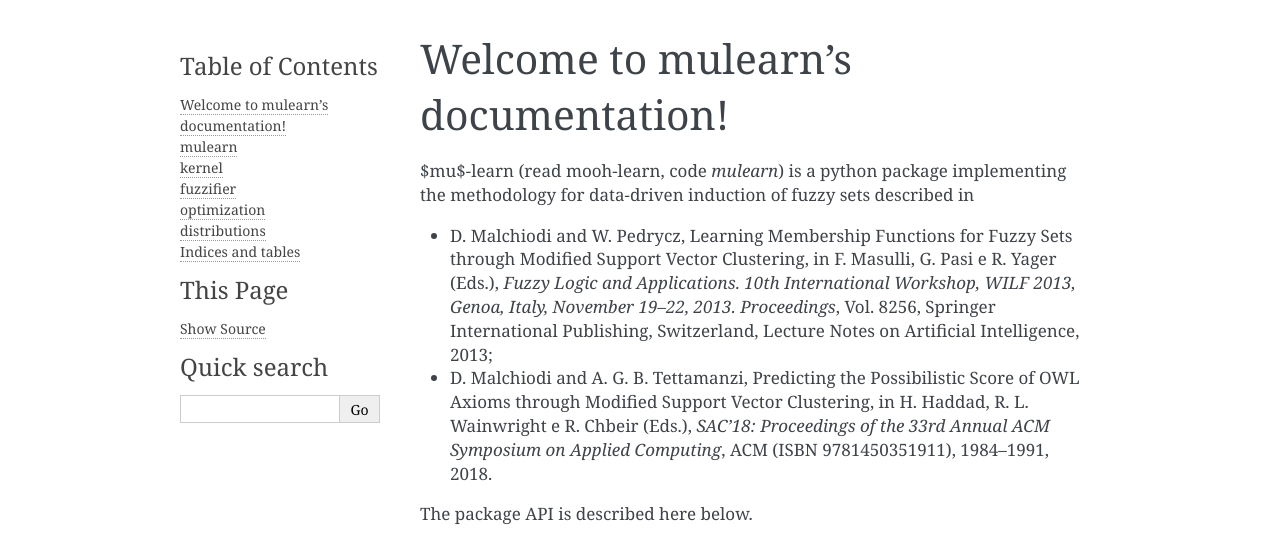
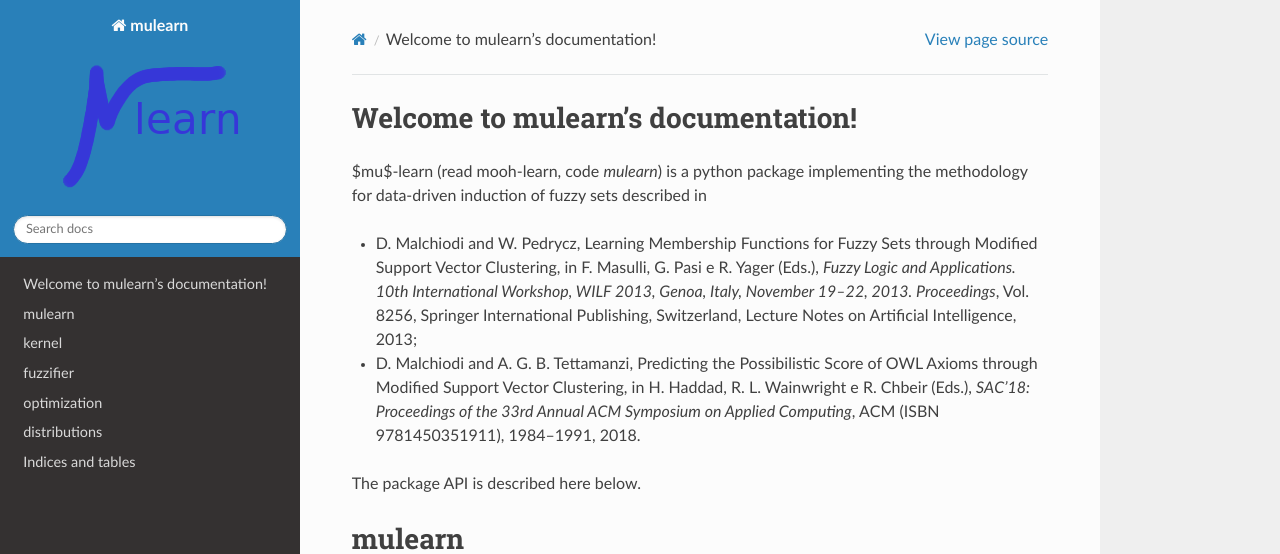
Before and after one commit to dariomalchiodi/mulearn, a Sphinx documentation site: the page built from docs/index.rst, in a window 1280 px wide and 1400 px high. Shown: the top 554 px of the window. Built offline with Sphinx 7.4.7 and the Read the Docs theme 2.0.0, drawn with Linux system fonts in a browser that asks for light colours; part of the change alters nothing that is shown; some of the changed text lies outside the part shown.

Commit message:
Customized sphinx documentation style

```diff
--- a/docs/conf.py
+++ b/docs/conf.py
@@ -13,6 +13,10 @@
 # import os
 # import sys
 # sys.path.insert(0, os.path.abspath('.'))
+import os
+import sys
+sys.path.insert(0, os.path.abspath('../mulearn'))
+sys.setrecursionlimit(1500)
 
 
 # -- Project information -----------------------------------------------------
@@ -24,6 +28,9 @@ author = 'Dario Malchiodi'
 # The full version, including alpha/beta/rc tags
 release = '0.2.8'
 
+mathjax_path="https://cdn.mathjax.org/mathjax/latest/MathJax.js?config=TeX-AMS-MML_HTMLorMML"
+
+autodoc_member_order = 'bysource'
 
 # -- General configuration ---------------------------------------------------
 
@@ -31,6 +38,12 @@ release = '0.2.8'
 # extensions coming with Sphinx (named 'sphinx.ext.*') or your custom
 # ones.
 extensions = [
+'sphinx.ext.autodoc',
+    'sphinx.ext.mathjax',
+    'sphinx.ext.viewcode',
+    'sphinx.ext.githubpages',
+    #'rinoh.frontend.sphinx',
+    'sphinx_math_dollar'
 ]
 
 # Add any paths that contain templates here, relative to this directory.
@@ -47,9 +60,21 @@ exclude_patterns = ['_build', 'Thumbs.db', '.DS_Store']
 # The theme to use for HTML and HTML Help pages.  See the documentation for
 # a list of builtin themes.
 #
-html_theme = 'alabaster'
+html_theme = 'sphinx_rtd_theme'
+
+html_logo = 'mulearn-logo.png'
 
 # Add any paths that contain custom static files (such as style sheets) here,
 # relative to this directory. They are copied after the builtin static files,
 # so a file named "default.css" will overwrite the builtin "default.css".
 html_static_path = ['_static']
+
+
+def skip(app, what, name, obj, would_skip, options):
+    if name == "__init__":
+        return False
+    return would_skip
+
+
+def setup(app):
+    app.connect("autodoc-skip-member", skip)
```
